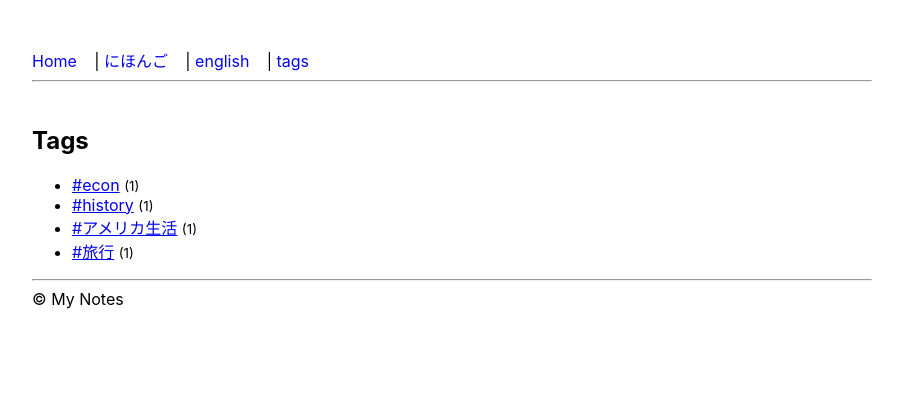
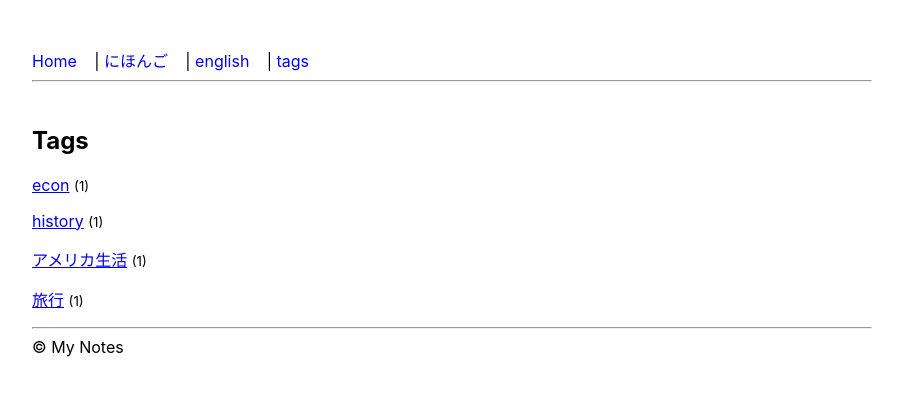
Before and after one commit to tsuredurenarumamani/notes, a Jekyll site: the page built from tags.md, in a window 1280 px wide. Shown: the top 396 px of the page, without its empty margins (188-1091 px from the left). Built offline with Jekyll 4.4.1, drawn with Linux system fonts in a browser that asks for light colours.

Commit message:
Update tags.md

```diff
--- a/tags.md
+++ b/tags.md
@@ -5,13 +5,11 @@ permalink: /tags/
 ---
 
 ## Tags
-<ul>
 {% assign all = site.tags | sort %}
 {% for t in all %}
   {% assign name = t[0] %}
-  <li>
-    <a href="{{ '/tags/' | append: name | uri_escape | append: '/' | relative_url }}">#{{ name }}</a>
-    <small>({{ t[1].size }})</small>
-  </li>
+<p>
+  <a href="{{ '/tags/' | append: name | uri_escape | append: '/' | relative_url }}">{{ name }}</a>
+  <small>({{ t[1].size }})</small>
+</p>
 {% endfor %}
-</ul>
```
